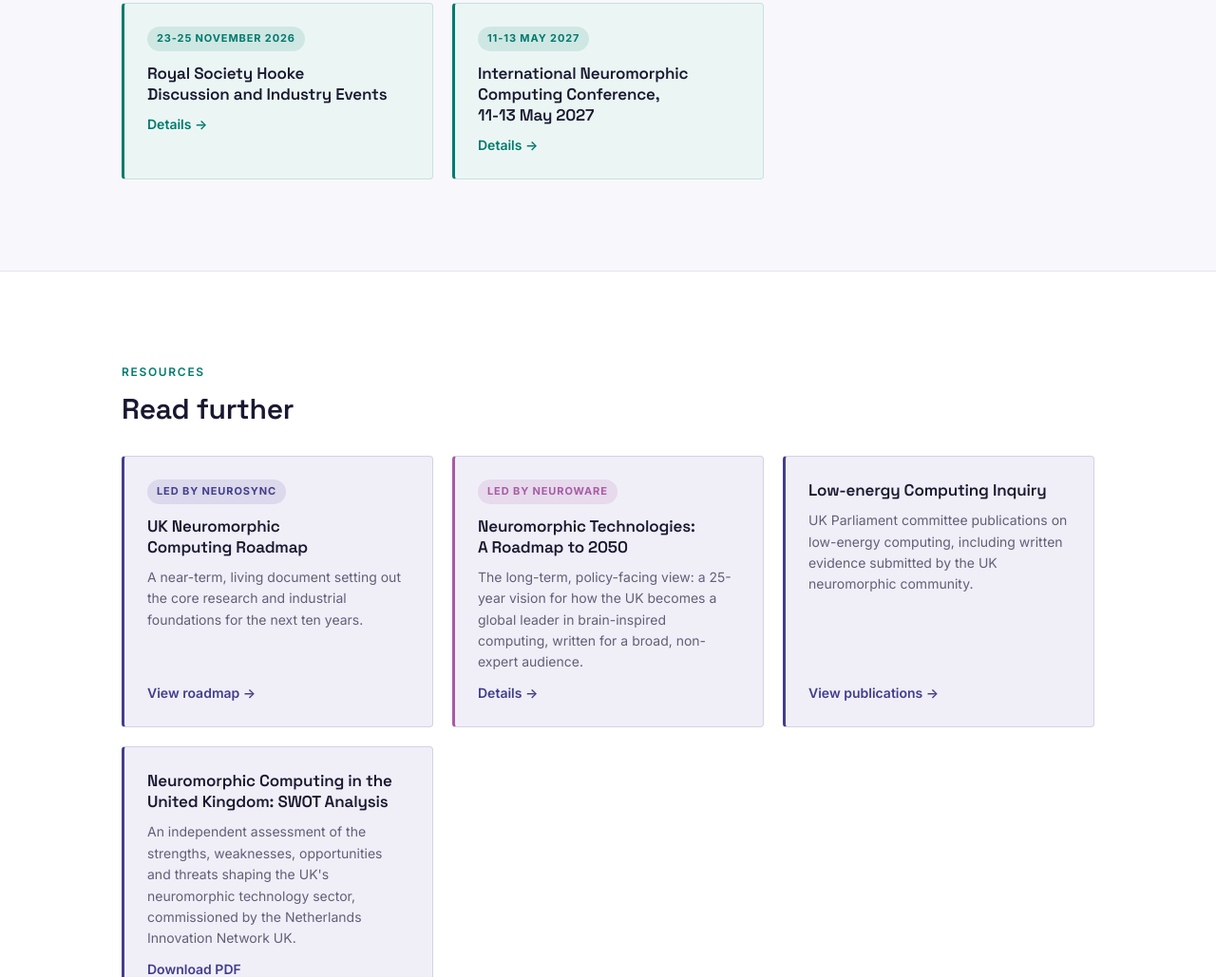
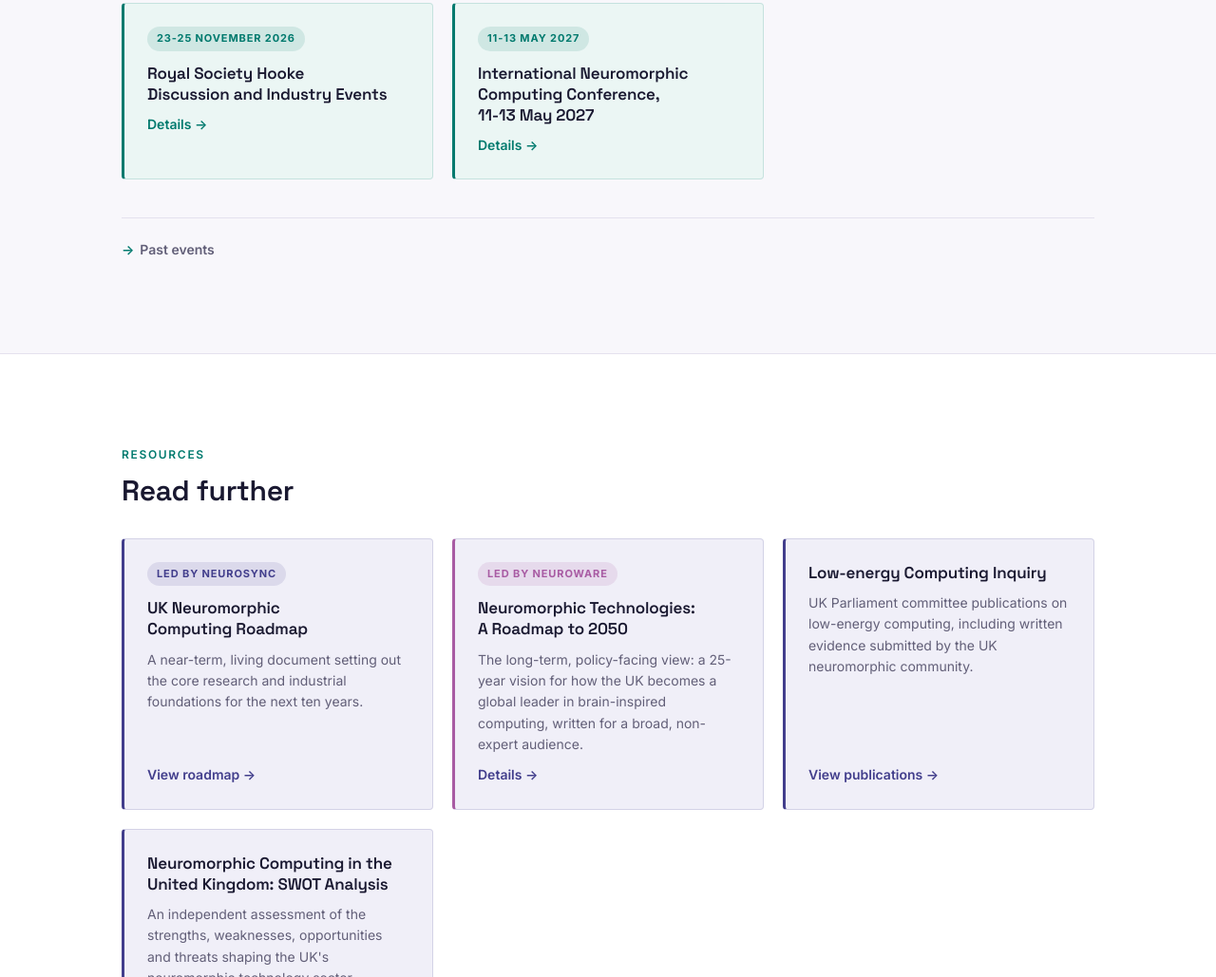
Before and after one commit to manuilon/uk-neuromorphic, a plain HTML site: page index.html in a window 1280 px wide. Shown: the part 2881-3910 px from the top of the page at 95% size. Drawn offline with Linux system fonts and the light colour scheme.

Commit message:
events updates

```diff
--- a/assets/events.json
+++ b/assets/events.json
@@ -1,6 +1,116 @@
 {
-  "generatedAt": "2026-07-14T12:20:38.967384+00:00",
+  "generatedAt": "2026-07-14T13:04:56.862648+00:00",
   "events": [
+    {
+      "title": "International workshop: FreQomb: Optical Frequency Combs Workshop 2025 (1 - 4 July 2025) Nice, France",
+      "date": "1 - 4 July 2025",
+      "location": "Nice",
+      "url": "https://www.uk-neuromorphic-centre.net/event-details/international-workshop-freqomb-optical-frequency-combs-workshop-2025-1-4-july-2025-nice-france",
+      "source": "neurosync",
+      "sourceLabel": "NeuroSYNC",
+      "status": "past",
+      "sortDate": "2025-07-01T00:00:00+00:00"
+    },
+    {
+      "title": "UK Multidisciplinary Centre for Neuromorphic Computing Official Launch",
+      "date": "Tue 21 Oct",
+      "location": "House of Lords",
+      "url": "https://www.uk-neuromorphic-centre.net/event-details/uk-multidisciplinary-centre-for-neuromorphic-computing-official-launch",
+      "source": "neurosync",
+      "sourceLabel": "NeuroSYNC",
+      "status": "past",
+      "sortDate": "2025-10-21T00:00:00+00:00"
+    },
+    {
+      "title": "NeuMat Spotlight: \u201cAtoms to Bits: The AlphaBet of Intelligence v2.0\u201d Workshop in Manchester",
+      "date": "February 2026",
+      "location": "",
+      "url": "https://www.neumat.co.uk/news/news-articles/neumat-spotlight-atoms-to-bits-the-alphabet-of-intelligence-v20-workshop-in-manchester/",
+      "source": "neumat",
+      "sourceLabel": "NeuMat",
+      "status": "past",
+      "sortDate": "2026-02-01T00:00:00+00:00"
+    },
+    {
+      "title": "NeuMat Spotlight: Two Major Neuromorphic Computing Events Coming to Southampton, 2\u20133 March 2026",
+      "date": "2\u20133 March 2026",
+      "location": "",
+      "url": "https://www.neumat.co.uk/news/news-articles/neumat-spotlight-two-major-neuromorphic-computing-events-coming-to-southampton-2-3-march-2026/",
+      "source": "neumat",
+      "sourceLabel": "NeuMat",
+      "status": "past",
+      "sortDate": "2026-03-02T00:00:00+00:00"
+    },
+    {
+      "title": "NEXT-AI 2026",
+      "date": "Wed 08 Apr",
+      "location": "Loughborough University",
+      "url": "https://www.uk-neuromorphic-centre.net/event-details/next-ai-2026",
+      "source": "neurosync",
+      "sourceLabel": "NeuroSYNC",
+      "status": "past",
+      "sortDate": "2026-04-08T00:00:00+00:00"
+    },
+    {
+      "title": "NeuroSYNC Stakeholder Engagement Workshop - Defence, Security, Industry",
+      "date": "Tue 28 Apr",
+      "location": "Conference Aston, Birmingham",
+      "url": "https://www.uk-neuromorphic-centre.net/event-details/neurosync-stakeholder-engagement-workshop-defence-security-industry",
+      "source": "neurosync",
+      "sourceLabel": "NeuroSYNC",
+      "status": "past",
+      "sortDate": "2026-04-28T00:00:00+00:00"
+    },
+    {
+      "title": "NeuroSYNC Stakeholder Engagement Workshop - Research",
+      "date": "Wed 29 Apr",
+      "location": "Conference Aston, Birmingham",
+      "url": "https://www.uk-neuromorphic-centre.net/event-details/neurosync-stakeholder-engagement-workshop-research",
+      "source": "neurosync",
+      "sourceLabel": "NeuroSYNC",
+      "status": "past",
+      "sortDate": "2026-04-29T00:00:00+00:00"
+    },
+    {
+      "title": "International workshop: Machine Learning Meets Photonics 2025",
+      "date": "Mon 19 May",
+      "location": "Birmingham",
+      "url": "https://www.uk-neuromorphic-centre.net/event-details/international-workshop-machine-learning-meets-photonics-2025",
+      "source": "neurosync",
+      "sourceLabel": "NeuroSYNC",
+      "status": "past",
+      "sortDate": "2026-05-19T00:00:00+00:00"
+    },
+    {
+      "title": "NeuMat Spotlight: Neuromorphic Hardware & Algorithms Workshop \u2014 11\u201312 June 2026",
+      "date": "11\u201312 June 2026",
+      "location": "",
+      "url": "https://www.neumat.co.uk/news/news-articles/neumat-spotlight-neuromorphic-hardware-and-algorithms-workshop/",
+      "source": "neumat",
+      "sourceLabel": "NeuMat",
+      "status": "past",
+      "sortDate": "2026-06-11T00:00:00+00:00"
+    },
+    {
+      "title": "NeuMat Spotlight: What Are Neuromorphic Systems?",
+      "date": "22 June 2026",
+      "location": "",
+      "url": "https://www.neumat.co.uk/news/news-articles/what-are-neuromorphic-systems/",
+      "source": "neumat",
+      "sourceLabel": "NeuMat",
+      "status": "past",
+      "sortDate": "2026-06-22T00:00:00+00:00"
+    },
+    {
+      "title": "NeuMat Spotlight: Announcing ICNCE 2026 \u2013 Call for Abstracts Now Open",
+      "date": "2 July 2026",
+      "location": "",
+      "url": "https://www.neumat.co.uk/news/news-articles/neumat-spotlight-announcing-icnce-2026-call-for-abstracts-now-open/",
+      "source": "neumat",
+      "sourceLabel": "NeuMat",
+      "status": "past",
+      "sortDate": "2026-07-02T00:00:00+00:00"
+    },
     {
       "title": "NeuMat Spotlight: Novel Computing Paradigms at Los Alamos",
       "date": "28\u201330 July 2026",
@@ -8,6 +118,7 @@
       "url": "https://www.neumat.co.uk/news/news-articles/neumat-spotlight-novel-computing-paradigms-at-los-alamos/",
       "source": "neumat",
       "sourceLabel": "NeuMat",
+      "status": "upcoming",
       "sortDate": "2026-07-28T00:00:00+00:00"
     },
     {
@@ -17,6 +128,7 @@
       "url": "https://www.neumat.co.uk/news/news-articles/nature-of-intelligence/",
       "source": "neumat",
       "sourceLabel": "NeuMat",
+      "status": "upcoming",
       "sortDate": "2026-09-21T00:00:00+00:00"
     },
     {
@@ -26,6 +138,7 @@
       "url": "https://www.neumat.co.uk/news/news-articles/masterclass-opportunity-at-brainspiration-2026-12-october-nijmegen/",
       "source": "neumat",
       "sourceLabel": "NeuMat",
+      "status": "upcoming",
       "sortDate": "2026-10-12T00:00:00+00:00"
     },
     {
@@ -35,6 +148,7 @@
       "url": "https://www.neumat.co.uk/news/news-articles/royal-society-hooke-discussion-and-industry-events/",
       "source": "neumat",
       "sourceLabel": "NeuMat",
+      "status": "upcoming",
       "sortDate": "2026-11-23T00:00:00+00:00"
     },
     {
@@ -44,6 +158,7 @@
       "url": "https://www.uk-neuromorphic-centre.net/event-details/international-neuromorphic-computing-conference-11-13-may-2027",
       "source": "neurosync",
       "sourceLabel": "NeuroSYNC",
+      "status": "upcoming",
       "sortDate": "2027-05-11T00:00:00+00:00"
     }
   ],
--- a/index.html
+++ b/index.html
@@ -166,6 +166,11 @@
       <div class="resource-grid" id="events-grid" data-empty-text="No upcoming events listed right now — check back soon, or visit NeuroSYNC, NeuMat or NeuroWare directly." data-error-text="Couldn't load events right now — please check back later.">
         <p class="events-status">Loading upcoming events…</p>
       </div>
+
+      <details class="events-past" id="events-past" hidden>
+        <summary class="events-past-toggle">Past events</summary>
+        <ul class="events-past-list" id="events-past-list"></ul>
+      </details>
     </div>
   </section>
 
--- a/script.js
+++ b/script.js
@@ -31,11 +31,14 @@
   "use strict";
 
   var grid = document.getElementById("events-grid");
+  var pastSection = document.getElementById("events-past");
+  var pastList = document.getElementById("events-past-list");
   if (!grid) return;
 
-  var MAX_EVENTS = 6;
+  var MAX_UPCOMING = 6;
+  var MAX_PAST = 10;
 
-  function setStatus(text) {
+  function setGridStatus(text) {
     grid.innerHTML = "";
     var p = document.createElement("p");
     p.className = "events-status";
@@ -67,23 +70,62 @@
     return article;
   }
 
+  function buildPastRow(event) {
+    var li = document.createElement("li");
+    li.className = "events-past-row";
+
+    var link = document.createElement("a");
+    link.href = event.url || "#";
+    link.target = "_blank";
+    link.rel = "noopener";
+
+    var date = document.createElement("span");
+    date.className = "events-past-date";
+    date.textContent = event.date || "";
+    link.appendChild(date);
+
+    var title = document.createElement("span");
+    title.className = "events-past-title";
+    title.textContent = event.title || "";
+    link.appendChild(title);
+
+    li.appendChild(link);
+    return li;
+  }
+
   fetch("assets/events.json")
     .then(function (res) {
       if (!res.ok) throw new Error("events.json " + res.status);
       return res.json();
     })
     .then(function (data) {
-      var events = Array.isArray(data.events) ? data.events.slice(0, MAX_EVENTS) : [];
-      if (!events.length) {
-        setStatus(grid.dataset.emptyText || "No upcoming events right now.");
-        return;
+      var all = Array.isArray(data.events) ? data.events : [];
+      var upcoming = all.filter(function (e) { return e.status === "upcoming"; }).slice(0, MAX_UPCOMING);
+      var past = all.filter(function (e) { return e.status === "past"; }).slice(-MAX_PAST).reverse();
+
+      if (!upcoming.length) {
+        setGridStatus(grid.dataset.emptyText || "No upcoming events right now.");
+      } else {
+        grid.innerHTML = "";
+        upcoming.forEach(function (event) {
+          grid.appendChild(buildCard(event));
+        });
       }
-      grid.innerHTML = "";
-      events.forEach(function (event) {
-        grid.appendChild(buildCard(event));
-      });
+
+      if (pastSection && pastList) {
+        if (!past.length) {
+          pastSection.hidden = true;
+        } else {
+          pastList.innerHTML = "";
+          past.forEach(function (event) {
+            pastList.appendChild(buildPastRow(event));
+          });
+          pastSection.hidden = false;
+        }
+      }
     })
     .catch(function () {
-      setStatus(grid.dataset.errorText || "Couldn't load events right now.");
+      setGridStatus(grid.dataset.errorText || "Couldn't load events right now.");
+      if (pastSection) pastSection.hidden = true;
     });
 })();
--- a/styles.css
+++ b/styles.css
@@ -540,6 +540,77 @@ html.reveal-armed .hero-visual.is-visible .venn-ni {
   padding: 8px 0;
 }
 
+.events-past {
+  margin-top: 40px;
+  padding-top: 20px;
+  border-top: 1px solid var(--color-hair);
+}
+
+.events-past-toggle {
+  cursor: pointer;
+  list-style: none;
+  display: inline-flex;
+  align-items: center;
+  gap: 6px;
+  font-size: 14px;
+  font-weight: 600;
+  color: var(--color-mono);
+  user-select: none;
+}
+.events-past-toggle::-webkit-details-marker { display: none; }
+.events-past-toggle::before {
+  content: "→";
+  display: inline-block;
+  color: var(--color-accent);
+  transition: transform 0.15s ease;
+}
+.events-past[open] .events-past-toggle::before {
+  transform: rotate(90deg);
+}
+.events-past-toggle:hover {
+  color: var(--color-accent);
+}
+
+.events-past-list {
+  margin-top: 16px;
+  display: flex;
+  flex-direction: column;
+}
+
+.events-past-row {
+  border-top: 1px solid var(--color-hair);
+}
+.events-past-row:last-child {
+  border-bottom: 1px solid var(--color-hair);
+}
+
+.events-past-row a {
+  display: flex;
+  align-items: baseline;
+  gap: 16px;
+  padding: 12px 4px;
+  text-decoration: none;
+  color: var(--color-ink);
+  transition: color 0.15s ease;
+}
+.events-past-row a:hover {
+  color: var(--color-accent);
+}
+
+.events-past-date {
+  flex: 0 0 auto;
+  min-width: 13ch;
+  font-size: 12px;
+  font-weight: 600;
+  letter-spacing: 0.04em;
+  color: var(--color-mono);
+}
+
+.events-past-title {
+  flex: 1 1 auto;
+  font-size: 14.5px;
+}
+
 /* ============================================================
    Resources
    ============================================================ */
```
Also changed, not shown: 1 other file.
